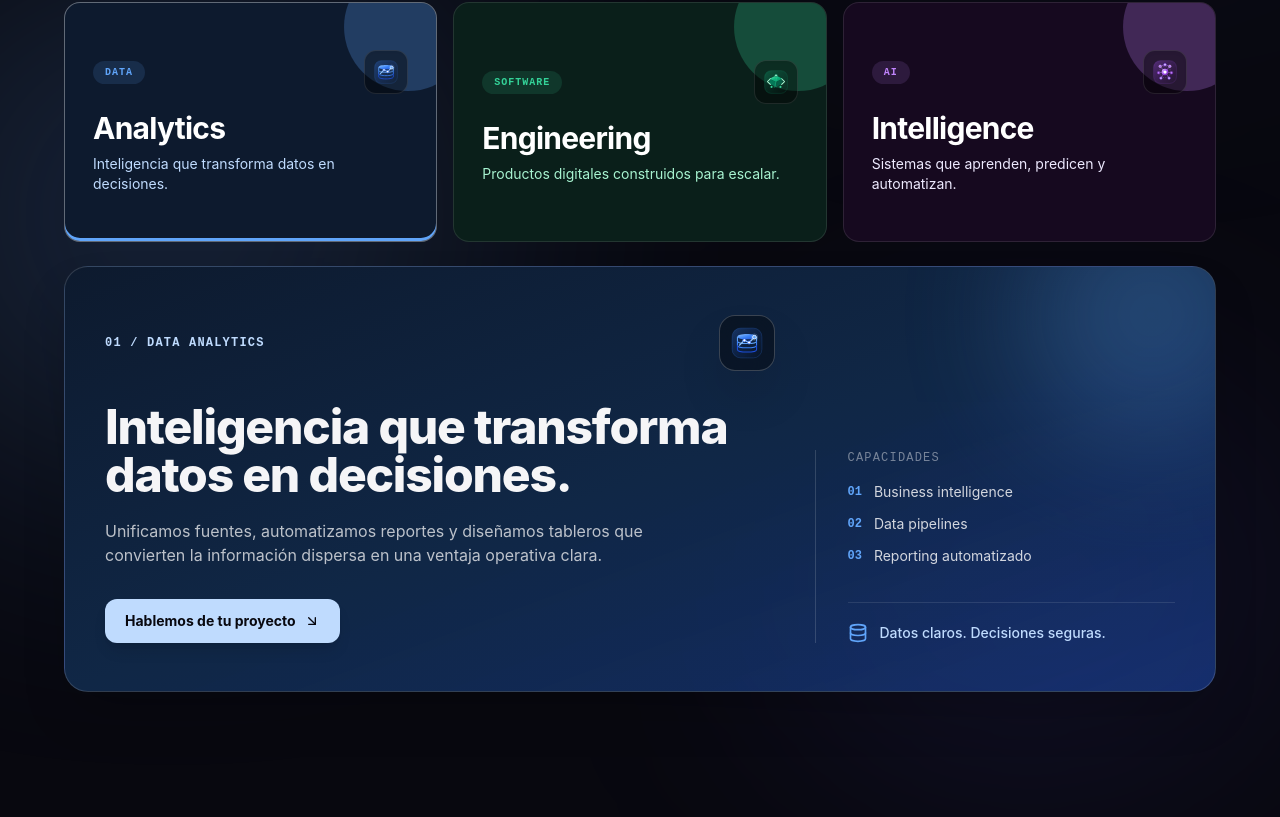
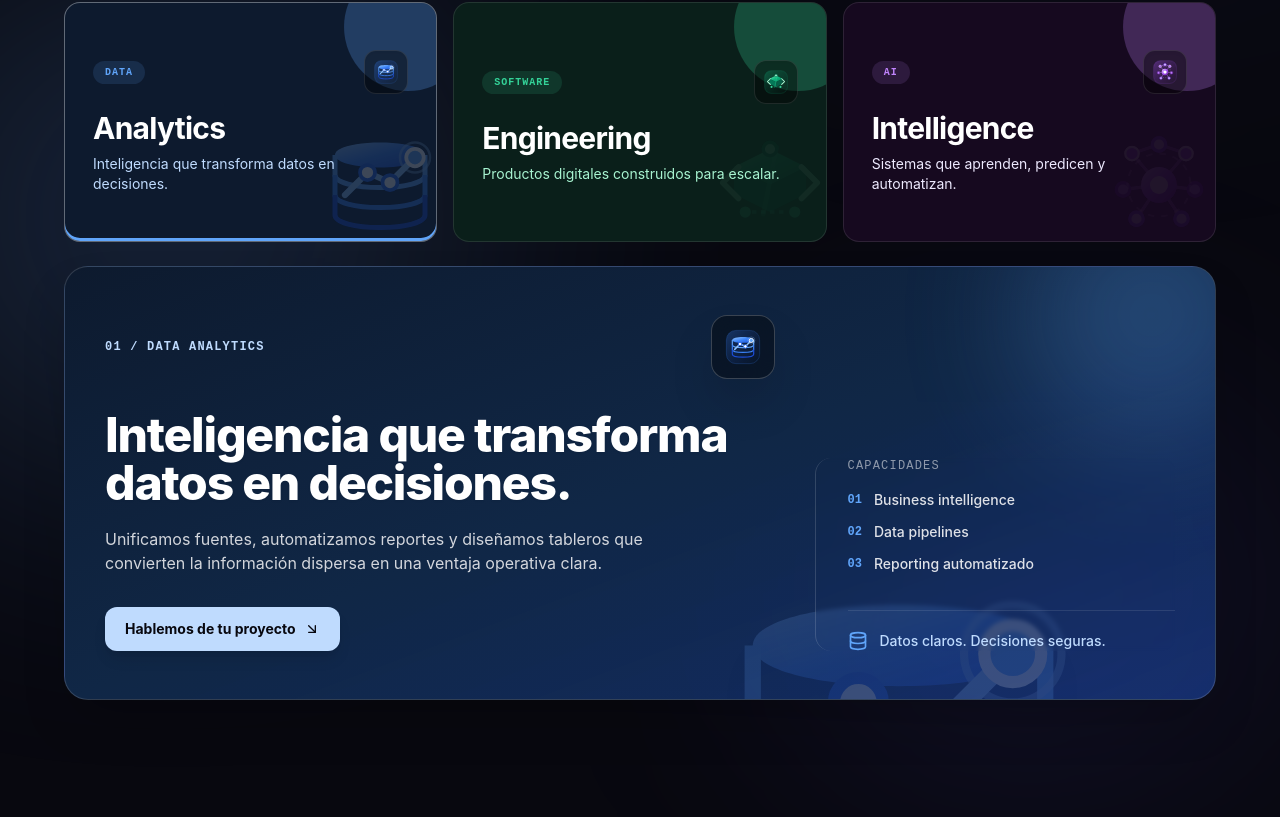
Before and after one commit to ernestostarck/starkio, a Next.js app: page / in a window 1280 px wide. Shown: the part 1123-1940 px from the top of the page. Built offline with nearby package versions, Linux system fonts and the light colour scheme; no server answers.

Commit message:
feat(areas): agrandar SVGs de areas como marcas de agua transparentes de fondo garantizando legibilidad

```diff
--- a/src/components/icons/AreaIcons.tsx
+++ b/src/components/icons/AreaIcons.tsx
@@ -6,12 +6,13 @@ import React from "react";
 interface IconProps extends React.SVGProps<SVGSVGElement> {
   className?: string;
   size?: number | string;
+  hideFrame?: boolean;
 }
 
 /**
  * Ícono vectorial de alta definición para el Área DATA (Analytics, Pipelines, Inteligencia)
  */
-export function DataAreaSvg({ className = "size-8", size, ...props }: IconProps) {
+export function DataAreaSvg({ className = "size-8", size, hideFrame = false, ...props }: IconProps) {
   return (
     <svg
       width={size || "100%"}
@@ -34,7 +35,9 @@ export function DataAreaSvg({ className = "size-8", size, ...props }: IconProps)
         </linearGradient>
       </defs>
 
-      <rect x="4" y="4" width="56" height="56" rx="16" fill="url(#dataGradCompGlow)" stroke="#3B82F6" strokeWidth="1.2" strokeOpacity="0.3" />
+      {!hideFrame && (
+        <rect x="4" y="4" width="56" height="56" rx="16" fill="url(#dataGradCompGlow)" stroke="#3B82F6" strokeWidth="1.2" strokeOpacity="0.3" />
+      )}
 
       {/* Cilindros de datos / Storage */}
       <path d="M14 20 C14 17 22 15 32 15 C42 15 50 17 50 20 C50 23 42 25 32 25 C22 25 14 23 14 20 Z" fill="url(#dataGradComp1)" />
@@ -55,7 +58,7 @@ export function DataAreaSvg({ className = "size-8", size, ...props }: IconProps)
 /**
  * Ícono vectorial de alta definición para el Área SOFTWARE (Engineering, Plataformas, Arquitectura)
  */
-export function SoftwareAreaSvg({ className = "size-8", size, ...props }: IconProps) {
+export function SoftwareAreaSvg({ className = "size-8", size, hideFrame = false, ...props }: IconProps) {
   return (
     <svg
       width={size || "100%"}
@@ -78,7 +81,9 @@ export function SoftwareAreaSvg({ className = "size-8", size, ...props }: IconPr
         </linearGradient>
       </defs>
 
-      <rect x="4" y="4" width="56" height="56" rx="16" fill="url(#softGradCompGlow)" stroke="#10B981" strokeWidth="1.2" strokeOpacity="0.3" />
+      {!hideFrame && (
+        <rect x="4" y="4" width="56" height="56" rx="16" fill="url(#softGradCompGlow)" stroke="#10B981" strokeWidth="1.2" strokeOpacity="0.3" />
+      )}
 
       {/* Bloque Isométrico Central */}
       <g transform="translate(32, 28)">
@@ -104,7 +109,7 @@ export function SoftwareAreaSvg({ className = "size-8", size, ...props }: IconPr
 /**
  * Ícono vectorial de alta definición para el Área AI (Inteligencia, Modelos, Visión & NLP)
  */
-export function AiAreaSvg({ className = "size-8", size, ...props }: IconProps) {
+export function AiAreaSvg({ className = "size-8", size, hideFrame = false, ...props }: IconProps) {
   return (
     <svg
       width={size || "100%"}
@@ -127,7 +132,9 @@ export function AiAreaSvg({ className = "size-8", size, ...props }: IconProps) {
         </linearGradient>
       </defs>
 
-      <rect x="4" y="4" width="56" height="56" rx="16" fill="url(#aiGradCompGlow)" stroke="#A855F7" strokeWidth="1.2" strokeOpacity="0.3" />
+      {!hideFrame && (
+        <rect x="4" y="4" width="56" height="56" rx="16" fill="url(#aiGradCompGlow)" stroke="#A855F7" strokeWidth="1.2" strokeOpacity="0.3" />
+      )}
 
       {/* Conexiones Sinápticas */}
       <g stroke="#C084FC" strokeWidth="1.5" opacity="0.65">
--- a/src/components/sections/Areas.tsx
+++ b/src/components/sections/Areas.tsx
@@ -116,7 +116,18 @@ export default function Areas() {
                 style={isSelected ? { boxShadow: `inset 0 -3px 0 ${area.accent}` } : undefined}
               >
                 <span className="absolute -right-9 -top-10 size-32 rounded-full opacity-25" style={{ background: area.accent }} />
-                <div className="flex items-center justify-between">
+
+                {/* Marca de agua SVG ampliada y transparente en la tarjeta selectora */}
+                <div
+                  className={`pointer-events-none absolute -right-6 -bottom-6 size-36 sm:size-40 select-none transition-all duration-300 ${
+                    isSelected ? "opacity-[0.20] scale-100" : "opacity-[0.05] scale-90"
+                  }`}
+                  aria-hidden="true"
+                >
+                  {CardSvg ? <CardSvg hideFrame className="size-full" /> : null}
+                </div>
+
+                <div className="relative z-10 flex items-center justify-between">
                   <span className="relative inline-flex rounded-full px-3 py-1 text-[10px] font-bold tracking-widest uppercase font-mono" style={{ background: `${area.accent}22`, color: area.accent }}>
                     {area.label}
                   </span>
@@ -124,8 +135,8 @@ export default function Areas() {
                     {CardSvg ? <CardSvg className="size-full" /> : null}
                   </div>
                 </div>
-                <h3 className="relative mt-4 text-2xl sm:text-3xl font-bold tracking-tight text-white">{area.cardTitle}</h3>
-                <p className="relative mt-2 text-xs sm:text-sm leading-relaxed" style={{ color: area.soft }}>{area.cardDescription}</p>
+                <h3 className="relative z-10 mt-4 text-2xl sm:text-3xl font-bold tracking-tight text-white">{area.cardTitle}</h3>
+                <p className="relative z-10 mt-2 text-xs sm:text-sm leading-relaxed" style={{ color: area.soft }}>{area.cardDescription}</p>
               </motion.button>
             );
           })}
@@ -143,19 +154,34 @@ export default function Areas() {
             transition={{ duration: 0.3 }}
             className={`relative isolate overflow-hidden rounded-3xl border border-white/15 bg-gradient-to-br ${activeArea.background} px-6 py-8 sm:px-10 sm:py-12 shadow-2xl`}
           >
+            {/* Resplandor ambiental de acento */}
             <div className="absolute right-[-4rem] top-[-5rem] size-64 rounded-full opacity-25 blur-3xl pointer-events-none" style={{ background: activeArea.accent }} />
-            <div className="relative grid gap-10 lg:grid-cols-[1.3fr_0.7fr] lg:items-end">
+
+            {/* Gran SVG de fondo / Marca de agua de alta definición transparente para el área seleccionada */}
+            <motion.div
+              initial={{ opacity: 0, scale: 0.86, rotate: -2 }}
+              animate={{ opacity: 0.16, scale: 1, rotate: 0 }}
+              exit={{ opacity: 0, scale: 0.94 }}
+              transition={{ duration: 0.45, ease: "easeOut" }}
+              className="pointer-events-none absolute -right-12 -bottom-10 sm:-right-4 md:right-6 lg:right-14 top-1/2 -translate-y-1/2 size-72 sm:size-96 md:size-[420px] lg:size-[480px] xl:size-[520px] select-none z-0"
+              aria-hidden="true"
+            >
+              {ActiveSvg ? <ActiveSvg hideFrame className="size-full filter drop-shadow-2xl" /> : null}
+            </motion.div>
+
+            {/* Contenido en primer plano con z-10 para máxima legibilidad */}
+            <div className="relative z-10 grid gap-10 lg:grid-cols-[1.3fr_0.7fr] lg:items-end">
               <div>
                 <div className="mb-6 sm:mb-8 flex items-center justify-between">
                   <span className="text-xs font-mono tracking-widest font-semibold uppercase" style={{ color: activeArea.soft }}>{activeArea.eyebrow}</span>
-                  <div className="size-14 rounded-2xl bg-black/40 border border-white/20 p-2.5 shadow-2xl backdrop-blur-md flex items-center justify-center">
+                  <div className="size-14 sm:size-16 rounded-2xl bg-black/40 border border-white/20 p-2.5 sm:p-3 shadow-2xl backdrop-blur-md flex items-center justify-center">
                     {ActiveSvg ? <ActiveSvg className="size-full" /> : null}
                   </div>
                 </div>
-                <h3 className="max-w-2xl text-2xl sm:text-4xl lg:text-5xl font-extrabold leading-tight tracking-tight text-starkio-cloud">
+                <h3 className="max-w-2xl text-2xl sm:text-4xl lg:text-5xl font-extrabold leading-tight tracking-tight text-white drop-shadow-sm">
                   {activeArea.title}
                 </h3>
-                <p className="mt-4 sm:mt-5 max-w-xl text-sm sm:text-base leading-relaxed text-starkio-cloud/75 font-normal">
+                <p className="mt-4 sm:mt-5 max-w-xl text-sm sm:text-base leading-relaxed text-starkio-cloud/85 font-normal">
                   {activeArea.description}
                 </p>
                 <a
@@ -167,11 +193,11 @@ export default function Areas() {
                 </a>
               </div>
 
-              <div className="border-t border-white/15 pt-6 lg:border-l lg:border-t-0 lg:pl-8 lg:pt-0">
-                <p className="text-xs font-mono tracking-widest text-starkio-cloud/45 uppercase">CAPACIDADES</p>
+              <div className="border-t border-white/15 pt-6 lg:border-l lg:border-t-0 lg:pl-8 lg:pt-0 backdrop-blur-[2px] rounded-2xl">
+                <p className="text-xs font-mono tracking-widest text-starkio-cloud/55 uppercase">CAPACIDADES</p>
                 <ul className="mt-4 space-y-3">
                   {activeArea.services.map((service, index) => (
-                    <li key={service} className="flex items-center gap-3 text-xs sm:text-sm text-starkio-cloud/85">
+                    <li key={service} className="flex items-center gap-3 text-xs sm:text-sm text-starkio-cloud/90 font-medium">
                       <span className="font-mono text-xs font-bold" style={{ color: activeArea.accent }}>0{index + 1}</span>
                       {service}
                     </li>
```
